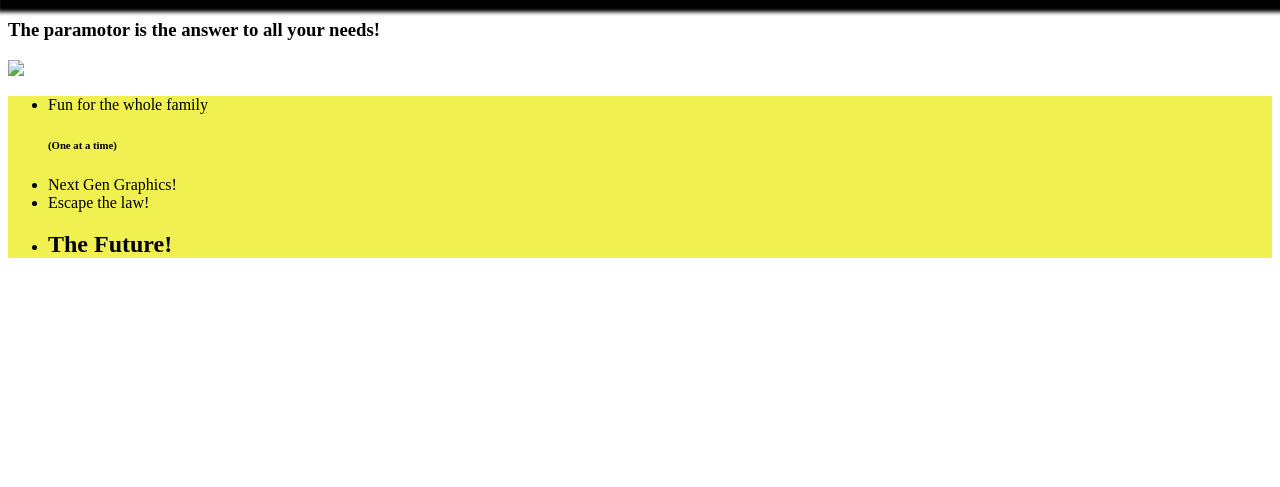
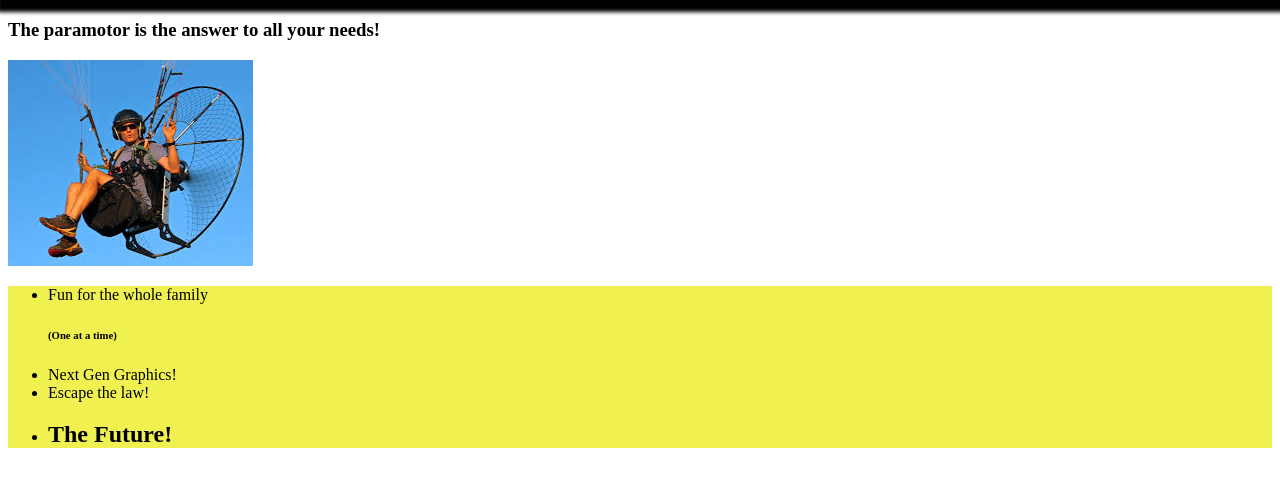
Before and after one commit to HazelBall/HunterBall.github.io, a plain HTML site: page paramoter.html in a window 1280 px wide. Shown: the part 61-548 px from the top of the page. Drawn offline with Linux system fonts and the light colour scheme.

Commit message:
Update paramoter.html

```diff
--- a/paramoter.html
+++ b/paramoter.html
@@ -6,7 +6,7 @@
 	<body>
 		<h1 style = "box-shadow: 2px 2px 4px 13px black; color: white; background-color: #f0f050">The PARAMOTER</h1>
 		<h3>The paramotor is the answer to all your needs!</h3>
-		<img src = "paramotor.jepg">
+		<img src = "paramotor.jpeg">
 		<ul style = "background-color: #f0f050">
 			<li>Fun for the whole family <h6>(One at a time)</h6></li>
 			<li>Next Gen Graphics!</li>
```
